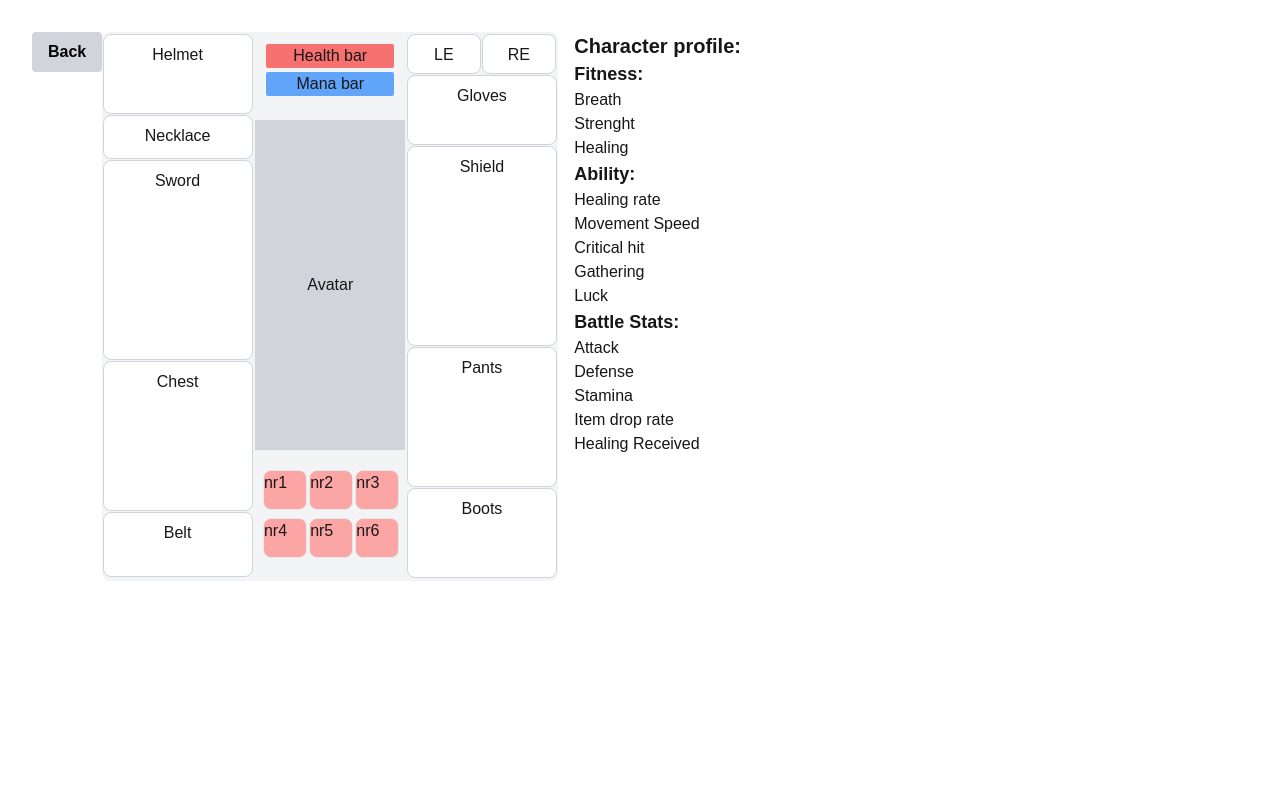
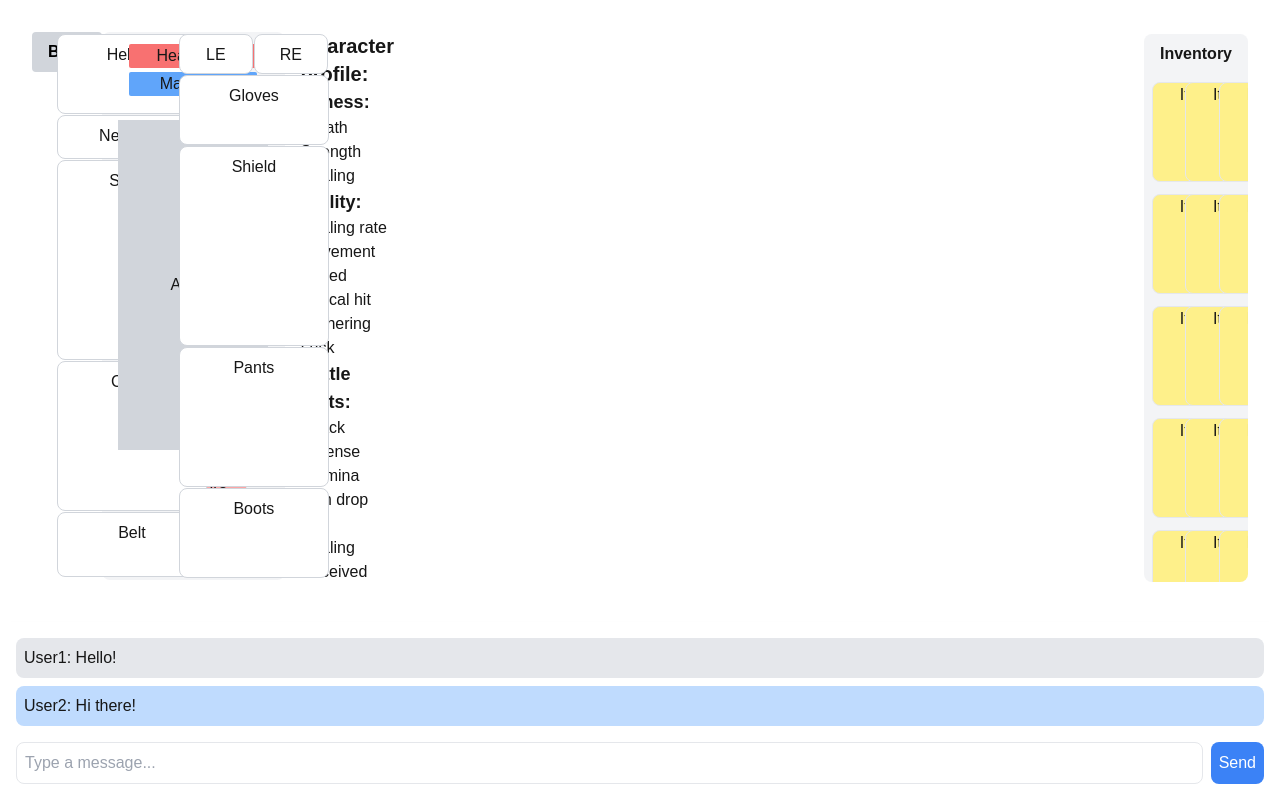
Before and after one commit to Tommysons/mafia-world, a Next.js app: page /profile in a window 1280 px wide. Built offline with nearby package versions, Linux system fonts and the light colour scheme.

Commit message:
created chat screen

```diff
--- a/app/profile/page.tsx
+++ b/app/profile/page.tsx
@@ -9,13 +9,13 @@ const Page = () => {
           <button className="bg-gray-300 hover:bg-gray-400 text-black font-bold py-2 px-4 rounded">Back</button>
         </Link>
       </div>
-      <div className="relative grid grid-cols-3 bg-gray-100 p-8 rounded-lg max-w-[456px] max-h-[549px]">
+      <div className="relative grid grid-cols-3 bg-gray-100 p-8 rounded-lg max-w-[456px] max-h-[548px]">
 
         {/* Left Column */}
-        <div className="flex flex-col items-center justify-between">
+        <div className="flex flex-col items-center justify-between cursor-pointer">
           <div className="bg-white p-2 rounded-lg h-[80px] w-[150px] border -translate-x-[22px] -translate-y-[30px] border-gray-300 text-center mb-4">Helmet</div>
           <div className="bg-white p-2 rounded-lg h-11 w-[150px] border -translate-x-[22px] -translate-y-[51px] border-gray-300 text-center">Necklace</div>
-            <div className="bg-white p-2 rounded-lg h-[200px] w-[150px] -translate-x-[22px] -translate-y-[57px] border border-gray-300 text-center">Sword</div>
+          <div className="bg-white p-2 rounded-lg h-[200px] w-[150px] -translate-x-[22px] -translate-y-[57px] border border-gray-300 text-center">Sword</div>
           <div className="bg-white p-2 rounded-lg h-[150px] w-[150px] translate-x-[-22px] -translate-y-[62px] border border-gray-300 text-center">Chest</div>
           <div className="bg-white p-2 rounded-lg h-[65px] w-[150px] translate-x-[-22px] -translate-y-[67px] border border-gray-300 text-center">Belt</div>
         </div>
@@ -30,17 +30,14 @@ const Page = () => {
           </div>
 
           <div className="w-[150px] h-[330px] flex items-center justify-center relative">
-            {/* Parent container to control overflow */}
             <div className="h-full w-full overflow-hidden flex justify-center items-center">
-              {/* Wider Avatar */}
               <div className="bg-gray-300 h-full w-full flex items-center justify-center">
                 Avatar
               </div>
             </div>
           </div>
 
-          {/* New Row for nr1, nr2, nr3 and nr4, nr5, nr6 */}
-          <div className="grid grid-cols-3 bg-gray-100 rounded-lg w-full justify-center mr-1 gap-2 mt-5">
+          <div className="grid grid-cols-3 bg-gray-100 rounded-lg w-full justify-center mr-1 gap-2 mt-5 cursor-pointer">
             <div className='border rounded-lg h-10 w-11 bg-red-300'>nr1</div>
             <div className='border rounded-lg h-10 w-11 bg-red-300'>nr2</div>
             <div className='border rounded-lg h-10 w-11 bg-red-300'>nr3</div>
@@ -51,7 +48,7 @@ const Page = () => {
         </div>
 
         {/* Right Column */}
-        <div className="flex flex-col items-center justify-between">
+        <div className="flex flex-col items-center justify-between cursor-pointer">
           <div className="bg-white p-2 rounded-lg h-10 w-[74px] border -translate-x-[17px] -translate-y-[30px] border-gray-300 text-center">LE</div>
           <div className="bg-white p-2 rounded-lg h-10 w-[74px] border -translate-x-[-58px] -translate-y-[70px] border-gray-300 text-center">RE</div>
           <div className="bg-white p-2 rounded-lg h-[70px] w-[150px] -translate-x-[-21px] -translate-y-[69px] border border-gray-300 text-center">Gloves</div>
@@ -62,56 +59,96 @@ const Page = () => {
           <div className="bg-white p-2 rounded-lg h-[90px] w-[150px] -translate-x-[-21px] -translate-y-[66px] border border-gray-300 text-center">Boots</div>
         </div>
       </div>
+
       <div className='ml-4'>
-        <h1 className='font-bold text-xl'>
-          Character profile:
-        </h1>
-        <h2 className='font-bold text-lg'>
-            Fitness:
-        </h2>
-        <p> Breath</p>
-        <p>
-          Strenght
-        </p>
-        <p>
-          Healing
-        </p>
-        <h2 className='font-bold text-lg'>
-          Ability:
-        </h2>
-        <p>
-          Healing rate
-        </p>
-        <p>
-          Movement Speed
-        </p>
-        <p>
-          Critical hit
-        </p>
-        <p>
-          Gathering
-        </p>
-        <p>
-          Luck
-        </p>
-        <h2 className='font-bold text-lg'>
-          Battle Stats:
-        </h2>
-        <p>
-          Attack
-        </p>
-        <p>
-          Defense
-        </p>
-        <p>
-        Stamina
-        </p>
-        <p>
-          Item drop rate
-        </p>
-        <p>
-          Healing Received
-        </p>
+        <h1 className='font-bold text-xl'>Character profile:</h1>
+        <h2 className='font-bold text-lg'>Fitness:</h2>
+        <p>Breath</p>
+        <p>Strength</p>
+        <p>Healing</p>
+        <h2 className='font-bold text-lg'>Ability:</h2>
+        <p>Healing rate</p>
+        <p>Movement Speed</p>
+        <p>Critical hit</p>
+        <p>Gathering</p>
+        <p>Luck</p>
+        <h2 className='font-bold text-lg'>Battle Stats:</h2>
+        <p>Attack</p>
+        <p>Defense</p>
+        <p>Stamina</p>
+        <p>Item drop rate</p>
+        <p>Healing Received</p>
+      </div>
+
+      {/* Inventory Section on Right Side */}
+      <div className="bg-gray-100 p-2 rounded-lg overflow-y-scroll max-h-[548px] w-[355px] mt-[2px] ml-[750px]">
+        <div className="flex justify-center items-center col-span-5 mb-4 font-bold">Inventory</div>
+        <div className='grid grid-cols-3 gap-3 cursor-pointer'>
+          <div className="border rounded-lg h-[100px] w-[100px] bg-yellow-200 text-center">Item 1</div>
+          <div className="border rounded-lg h-[100px] w-[100px] bg-yellow-200 text-center">Item 1</div>
+          <div className="border rounded-lg h-[100px] w-[100px] bg-yellow-200 text-center">Item 1</div>
+          <div className="border rounded-lg h-[100px] w-[100px] bg-yellow-200 text-center">Item 1</div>
+          <div className="border rounded-lg h-[100px] w-[100px] bg-yellow-200 text-center">Item 1</div>
+          <div className="border rounded-lg h-[100px] w-[100px] bg-yellow-200 text-center">Item 1</div>
+          <div className="border rounded-lg h-[100px] w-[100px] bg-yellow-200 text-center">Item 1</div>
+          <div className="border rounded-lg h-[100px] w-[100px] bg-yellow-200 text-center">Item 1</div>
+          <div className="border rounded-lg h-[100px] w-[100px] bg-yellow-200 text-center">Item 1</div>
+          <div className="border rounded-lg h-[100px] w-[100px] bg-yellow-200 text-center">Item 1</div>
+          <div className="border rounded-lg h-[100px] w-[100px] bg-yellow-200 text-center">Item 1</div>
+          <div className="border rounded-lg h-[100px] w-[100px] bg-yellow-200 text-center">Item 1</div>
+          <div className="border rounded-lg h-[100px] w-[100px] bg-yellow-200 text-center">Item 1</div>
+          <div className="border rounded-lg h-[100px] w-[100px] bg-yellow-200 text-center">Item 1</div>
+          <div className="border rounded-lg h-[100px] w-[100px] bg-yellow-200 text-center">Item 1</div>
+          <div className="border rounded-lg h-[100px] w-[100px] bg-yellow-200 text-center">Item 1</div>
+          <div className="border rounded-lg h-[100px] w-[100px] bg-yellow-200 text-center">Item 1</div>
+          <div className="border rounded-lg h-[100px] w-[100px] bg-yellow-200 text-center">Item 1</div>
+          <div className="border rounded-lg h-[100px] w-[100px] bg-yellow-200 text-center">Item 1</div>
+          <div className="border rounded-lg h-[100px] w-[100px] bg-yellow-200 text-center">Item 1</div>
+          <div className="border rounded-lg h-[100px] w-[100px] bg-yellow-200 text-center">Item 1</div>
+          <div className="border rounded-lg h-[100px] w-[100px] bg-yellow-200 text-center">Item 1</div>
+          <div className="border rounded-lg h-[100px] w-[100px] bg-yellow-200 text-center">Item 1</div>
+          <div className="border rounded-lg h-[100px] w-[100px] bg-yellow-200 text-center">Item 1</div>
+          <div className="border rounded-lg h-[100px] w-[100px] bg-yellow-200 text-center">Item 1</div>
+          <div className="border rounded-lg h-[100px] w-[100px] bg-yellow-200 text-center">Item 1</div>
+          <div className="border rounded-lg h-[100px] w-[100px] bg-yellow-200 text-center">Item 1</div>
+          <div className="border rounded-lg h-[100px] w-[100px] bg-yellow-200 text-center">Item 1</div>
+          <div className="border rounded-lg h-[100px] w-[100px] bg-yellow-200 text-center">Item 1</div>
+          <div className="border rounded-lg h-[100px] w-[100px] bg-yellow-200 text-center">Item 1</div>
+          <div className="border rounded-lg h-[100px] w-[100px] bg-yellow-200 text-center">Item 1</div>
+          <div className="border rounded-lg h-[100px] w-[100px] bg-yellow-200 text-center">Item 1</div>
+          <div className="border rounded-lg h-[100px] w-[100px] bg-yellow-200 text-center">Item 1</div>
+          <div className="border rounded-lg h-[100px] w-[100px] bg-yellow-200 text-center">Item 1</div>
+          <div className="border rounded-lg h-[100px] w-[100px] bg-yellow-200 text-center">Item 1</div>
+          <div className="border rounded-lg h-[100px] w-[100px] bg-yellow-200 text-center">Item 1</div>
+          <div className="border rounded-lg h-[100px] w-[100px] bg-yellow-200 text-center">Item 1</div>
+          <div className="border rounded-lg h-[100px] w-[100px] bg-yellow-200 text-center">Item 1</div>
+          <div className="border rounded-lg h-[100px] w-[100px] bg-yellow-200 text-center">Item 1</div>
+          <div className="border rounded-lg h-[100px] w-[100px] bg-yellow-200 text-center">Item 1</div>
+          <div className="border rounded-lg h-[100px] w-[100px] bg-yellow-200 text-center">Item 1</div>
+          <div className="border rounded-lg h-[100px] w-[100px] bg-yellow-200 text-center">Item 1</div>
+          <div className="border rounded-lg h-[100px] w-[100px] bg-yellow-200 text-center">Item 1</div>
+          <div className="border rounded-lg h-[100px] w-[100px] bg-yellow-200 text-center">Item 1</div>
+          <div className="border rounded-lg h-[100px] w-[100px] bg-yellow-200 text-center">Item 1</div>
+        </div>
+      </div>
+      {/* Chat Section */}
+      <div className="fixed bottom-0 left-0 w-full bg-white shadow-lg p-4">
+        <div className="flex flex-col">
+          <div className="flex-grow overflow-y-auto">
+            {/* Chat messages go here */}
+            <p className="p-2 bg-gray-200 rounded-lg mb-2">User1: Hello!</p>
+            <p className="p-2 bg-blue-200 rounded-lg mb-2 self-end">User2: Hi there!</p>
+            {/* Add more messages as needed */}
+          </div>
+          <div className="flex mt-2">
+            <input
+              type="text"
+              placeholder="Type a message..."
+              className="flex-grow p-2 border rounded-lg focus:outline-none"
+            />
+            <button className="ml-2 bg-blue-500 text-white p-2 rounded-lg hover:bg-blue-600">Send</button>
+          </div>
+        </div>
       </div>
     </section>
   );
```
